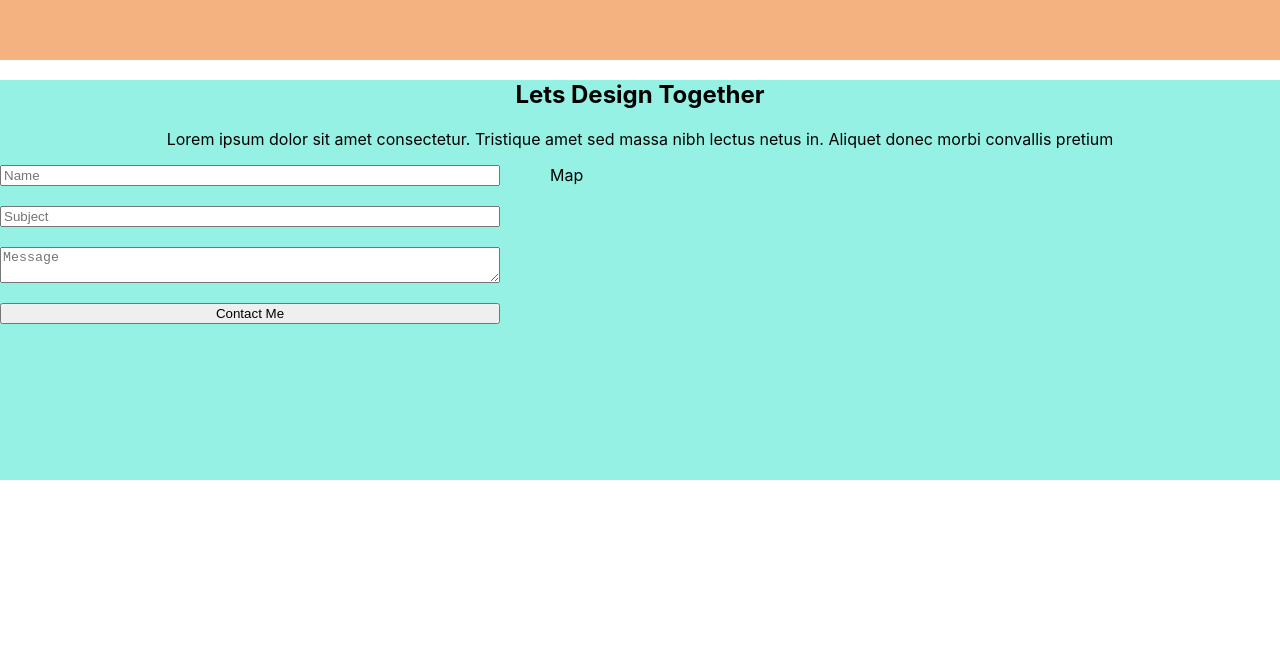
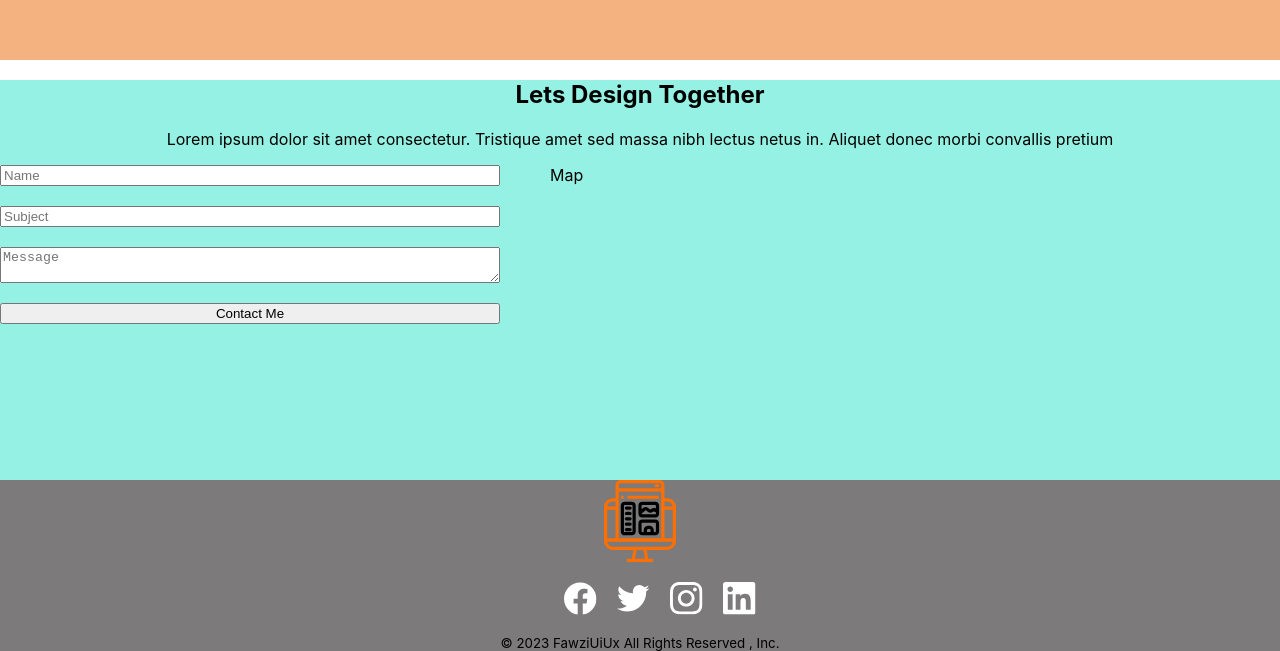
Before and after one commit to igor-minaev/portfolio-basic, a React (Vite) app: page / in a window 1280 px wide. Shown: the part 3926-4577 px from the top of the page. Before the commit the page ends 4406 px from the top, so only its background shows below. Built offline with nearby package versions, Linux system fonts and the light colour scheme.

Commit message:
add Footer component

```diff
--- a/src/App.tsx
+++ b/src/App.tsx
@@ -6,6 +6,7 @@ import {Skills} from "./layout/sections/skills/Skills.tsx";
 import {Projects} from "./layout/sections/projects/Projects.tsx";
 import {Testimonials} from "./layout/sections/testimonials/Testimonials.tsx";
 import {Contacts} from "./layout/sections/constacts/Contacts.tsx";
+import {Footer} from "./layout/footer/Footer.tsx";
 
 function App() {
     return (
@@ -17,6 +18,7 @@ function App() {
             <Projects/>
             <Testimonials/>
             <Contacts/>
+            <Footer/>
         </div>
     )
 }
--- /dev/null
+++ b/src/layout/footer/Footer.tsx
@@ -0,0 +1,58 @@
+import styled from "styled-components";
+import {Logo} from "../../components/logo/Logo.tsx";
+import {Icon} from "../../components/icon/Icon.tsx";
+import {FlexWrapper} from "../../components/FlexWrapper.tsx";
+
+export const Footer = () => {
+    return (
+        <StyledFooter>
+            <FlexWrapper flexDirection="column" alignItems="center">
+                <Logo/>
+                <SocialList>
+                    <SocialItem>
+                        <SocialLink>
+                            <Icon iconId="facebook" width="33" height="33" viewBox="0 0 33 33"/>
+                        </SocialLink>
+                    </SocialItem>
+                    <SocialItem>
+                        <SocialLink>
+                            <Icon iconId="twitter" width="33" height="33" viewBox="0 0 33 33"/>
+                        </SocialLink>
+                    </SocialItem>
+                    <SocialItem>
+                        <SocialLink>
+                            <Icon iconId="instagram" width="33" height="33" viewBox="0 0 33 33"/>
+                        </SocialLink>
+                    </SocialItem>
+                    <SocialItem>
+                        <SocialLink>
+                            <Icon iconId="linkedin" width="33" height="33" viewBox="0 0 33 33"/>
+                        </SocialLink>
+                    </SocialItem>
+                </SocialList>
+                <Copyright>© 2023 <span>FawziUiUx</span> All Rights Reserved , Inc.</Copyright>
+            </FlexWrapper>
+        </StyledFooter>
+    );
+};
+
+const StyledFooter = styled.footer`
+    background-color: #7c7a7a;
+`
+
+const SocialList = styled.ul`
+    display: flex;
+    gap: 20px;
+    list-style: none;
+`
+
+const SocialLink = styled.a`
+
+`
+
+const SocialItem = styled.li`
+`
+
+const Copyright = styled.small`
+
+`
```
